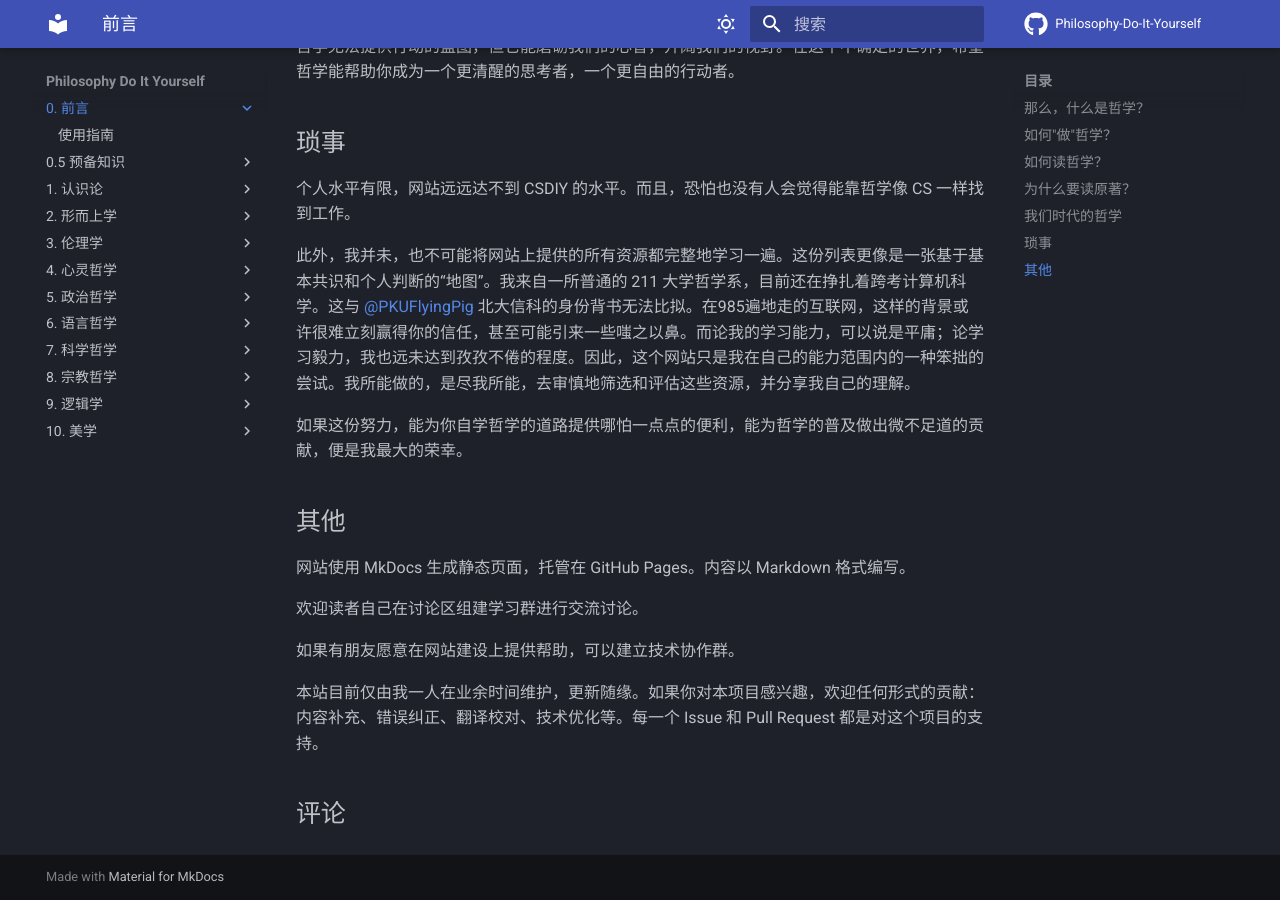
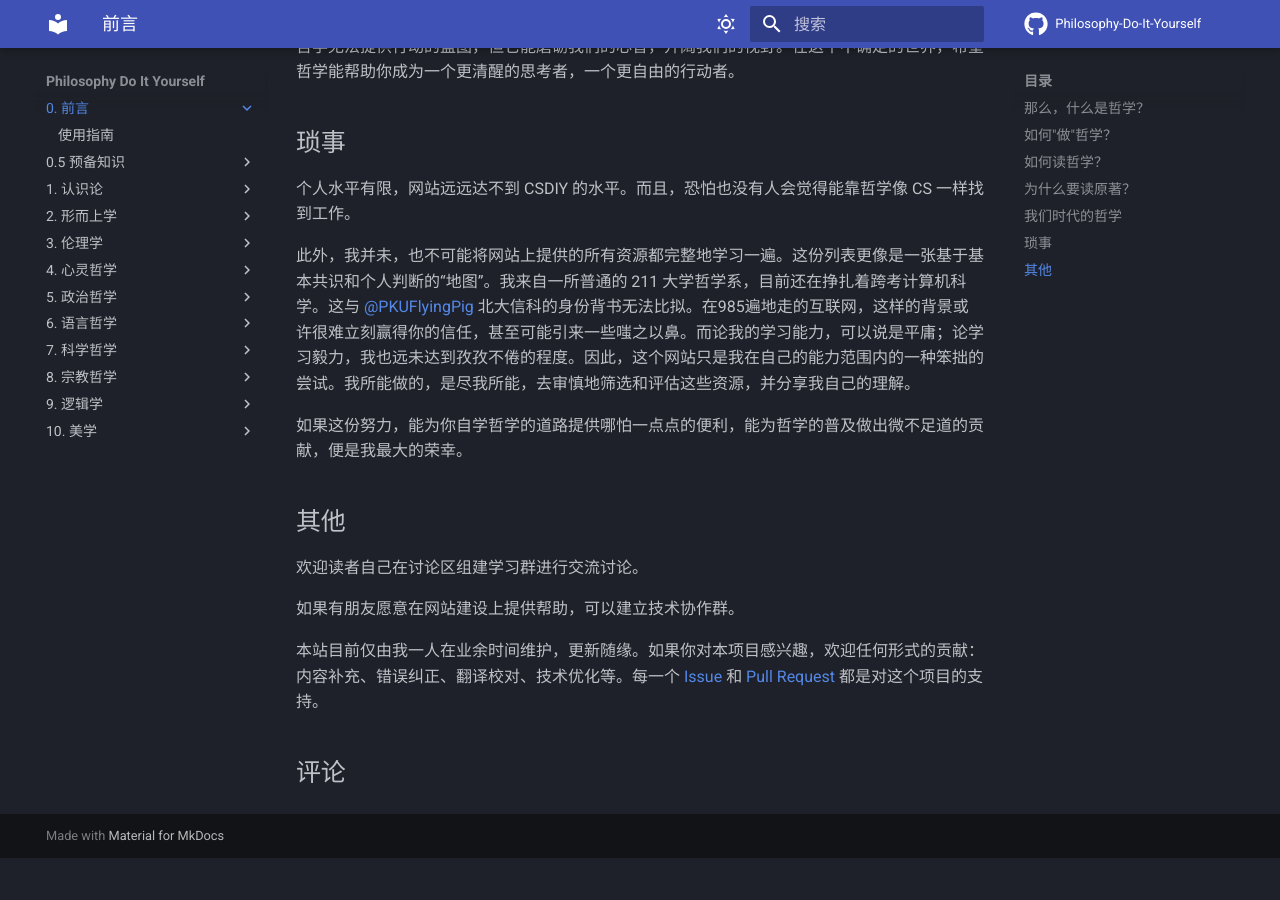
Before and after one commit to Akkar1nX/Philosophy-Do-It-Yourself, an MkDocs documentation site: the page built from docs/index.md, in a window 1280 px wide and 900 px high, scrolled down 4245 px. Built offline with MkDocs 1.6.1 and Material for MkDocs 9.7.7, drawn with Linux system fonts in a browser that asks for light colours; comment, search, counter and statistics services are not loaded; after the commit the page ends 5103 px from its top, so only the background shows below that.

Commit message:
edit links

```diff
--- a/docs/index.md
+++ b/docs/index.md
@@ -1,7 +1,6 @@
 ---
 comments: true
 ---
-
 
 # 前言
 
@@ -39,7 +38,7 @@
 
 需要说明的是，前言乃至整个网站所呈现的关于“哲学是什么”的描绘，本身就是一种有待审视的立场。我在此提供的，仅仅是当代哲学范式下的一种较为普遍的、较为粗浅的理解视角。无论是对哲学特征的总结，还是对“做哲学”方式的建议，都并非唯一答案。哲学史上以及不同思想传统中，对这些问题存在着深刻的分歧。因此，我鼓励你将此处的文字也作为一个批判性阅读的起点，而非一个不容置疑的终点。如果未来的你，或现在的你，有充分的理由来质疑、反驳甚至推翻这里的观点，那恰恰证明了你已经走在了“做哲学”的正确道路上。
 
-关于“什么是哲学”的更多细节，请参阅 [哲学导论](introduction_to_philosophy) 一章。
+关于“什么是哲学”的更多细节，请参阅 [哲学导论](Prerequisites/introduction_to_philosophy.md) 一章。
 
 ## 如何"做"哲学？
 
@@ -83,7 +82,7 @@
 
 所以，阅读选择的标准应是**理解的便利性与准确性**。若有质量上乘的译本，当然可以选择。但多数情况下，重要的哲学概念和论证在翻译中会不可避免地丢失其精微之处（nuance），而这些细节往往决定了我们理解的深度。尽管如前所述，一部好书值得反复阅读，但既然有更容易把握其精髓的原文，何乐而不为？
 
-关于做哲学和读哲学的更多细节，请参阅 [哲学阅读与写作](philosophy_reading_writing) 一章。
+关于做哲学和读哲学的更多细节，请参阅 [哲学阅读与写作](Prerequisites/philosophy_reading_writing) 一章。
 
 ## 我们时代的哲学
 
@@ -116,10 +115,8 @@
 
 ## 其他
 
-网站使用 MkDocs 生成静态页面，托管在 GitHub Pages。内容以 Markdown 格式编写。
-
 欢迎读者自己在讨论区组建学习群进行交流讨论。
 
 如果有朋友愿意在网站建设上提供帮助，可以建立技术协作群。
 
-本站目前仅由我一人在业余时间维护，更新随缘。如果你对本项目感兴趣，欢迎任何形式的贡献：内容补充、错误纠正、翻译校对、技术优化等。每一个 Issue 和 Pull Request 都是对这个项目的支持。
+本站目前仅由我一人在业余时间维护，更新随缘。如果你对本项目感兴趣，欢迎任何形式的贡献：内容补充、错误纠正、翻译校对、技术优化等。每一个 [Issue](https://github.com/Akkar1nX/Philosophy-Do-It-Yourself/issues) 和 [Pull Request](https://github.com/Akkar1nX/Philosophy-Do-It-Yourself/pulls) 都是对这个项目的支持。
```
